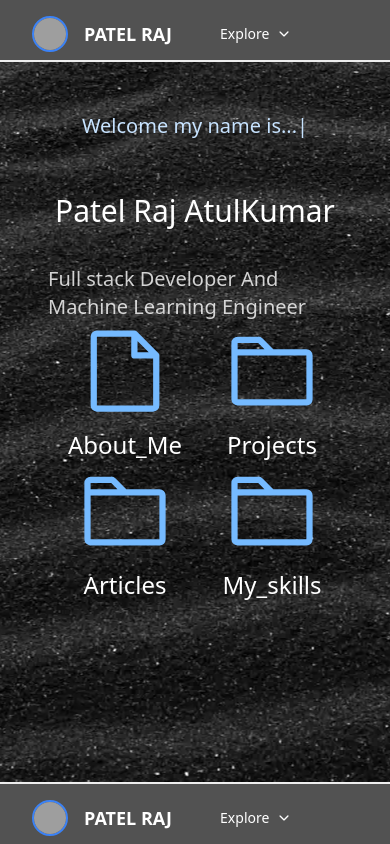
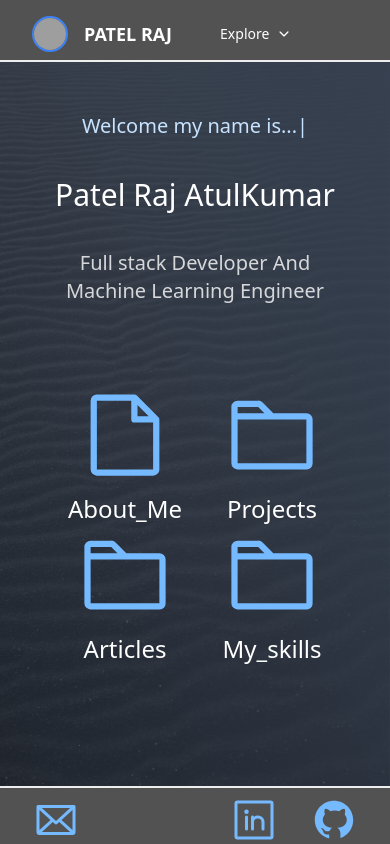
Before and after one commit to rajpatel923/Portfolio_final, a React (Vite) app in the folder Client/: page / in a window 390 px wide. Built offline with nearby package versions, Linux system fonts and the light colour scheme; grey boxes are pictures that could not be loaded.

Commit message:
footer done

```diff
--- a/Client/src/App.tsx
+++ b/Client/src/App.tsx
@@ -1,5 +1,6 @@
 
 import './App.css'
+import Footer from './components/footer'
 import HeroSection from './components/heroSection'
 import NavBar from './components/navBar'
 
@@ -8,18 +9,18 @@ function App() {
 
   return (
     <>
-    <div className='lg:flex items-center justify-center h-screen overflow-y-hidde z-20  '>
+      <div className='lg:flex items-center justify-center h-screen z-20  '>
         <div className='flex flex-col min-h-screen lg:min-h-0 w-full lg:mx-40 h-full lg:max-h-[768px] lg:border-[14px] border-black border-solid shadow-sm rounded-xl text-white'>
           <header className=' fixed w-full lg:static'>
             <NavBar/>
             <div className=' border w-full border-t-[0.01px] border-[#eeeeee]'></div>
           </header>
-        <main className=' flex-grow px-12 py-24 items-center max-h-svh '>
+          <main className=' flex-grow px-12 py-24 items-center '>
             <HeroSection/>
           </main>
           <footer className=' fixed bottom-0 w-full lg:static'>
             <div className=' border w-full border-t-[0.01px] border-[#eeeeee]'></div>
-          <NavBar/>
+            <Footer/>
           </footer>
         {/* //Add componets here!! */}
         </div>
--- /dev/null
+++ b/Client/src/components/footer.tsx
@@ -0,0 +1,37 @@
+import React from 'react'
+import mailSvg from "../assets/mail.svg"
+import linkedInSvg from "../assets/linkedIn.svg"
+import githubSvg from "../assets/Github.svg"
+
+
+function Footer() {
+  return (
+    <>
+        <div className=' bg-neutral-600 px-4 lg:px-8 z-[100] flex justify-between items-center pt-2 lg:h-[80px] overflow-hidden'>
+
+            <div> {/*For mail */}
+                <div>
+                    <img src={mailSvg} alt='mailSvg' className=' w-12 h-12 mx-4'/>
+                </div>
+            </div>
+
+            <div className=' hidden lg:block'> {/*For copy right text */}
+                    <p>© Copyright 2024 - Patel Raj Atulkumar.</p>
+            </div>
+
+            <div className=' flex mx-4 gap-8'>{/*Git hub linked and Instagram */}
+                <div>
+                    <img src={linkedInSvg} alt='linkedInSvg' className=' w-12 h-12'/>
+                </div>
+
+                <div>
+                    <img src={githubSvg} alt='githubSvfg' className=' w-12 h-12'/>
+                </div>
+
+            </div>
+        </div>
+    </>
+  )
+}
+
+export default Footer
--- a/Client/src/components/heroSection.tsx
+++ b/Client/src/components/heroSection.tsx
@@ -6,15 +6,15 @@ function HeroSection() {
   return (
     <>
         <div className=' h-full w-full lg:max-h-[362px]'>
-            <div className='flex flex-col flex-shrink py-4 items-center lg:flex-row justify-between place-items-start  h-full '> {/* This will have flex-2 that will have text on left and options on the right */}
+            <div className='flex flex-col py-4 items-center lg:flex-row justify-between place-items-start  h-full '> {/* This will have flex-2 that will have text on left and options on the right */}
 
-                <div className='basis-1/3 flex flex-col items-center lg:items-start h-full lg:text-start lg:basis-2/3'> {/* Col on the left */}
+                <div className='basis-1/3 flex flex-col items-center text-center lg:items-start h-full lg:text-start lg:basis-2/3'> {/* Col on the left */}
 
                     <div>
                         <p className='text-xl lg:text-4xl text-[#c7e3ff]'>Welcome my name is...|</p>
                     </div>
 
-                    <div className=' mt-12'>
+                    <div className=' mt-8 lg:mt-12'>
                         <h1 className='text-[30px] lg:text-[54px] text-white'>Patel Raj AtulKumar</h1>
                     </div>
 
@@ -26,7 +26,7 @@ function HeroSection() {
 
                 </div>
 
-                <div className='basis-2/3 flex gap-10 h-full  lg:basis-1/3'> {/* Col on the right */}
+                <div className=' mt-20 lg:mt-0 basis-2/3 flex gap-10 h-full  lg:basis-1/3'> {/* Col on the right */}
                         <div className=' basis-1/2 flex-col gap-10 justify-between items-center'> {/* row on the top */}
 
                             <div className='basis-1/2 w-full'> {/* About me */}
--- a/Client/src/main.tsx
+++ b/Client/src/main.tsx
@@ -5,8 +5,11 @@ import './index.css'
 
 ReactDOM.createRoot(document.getElementById('root')!).render(
   <React.StrictMode>
-    <div className=' bg-heroBg bg-opacity-10 bg-transparent bg-center  h-screen  -z-20 '>
-      <App />
+    <div className=' bg-heroBg bg-opacity-10 bg-transparent bg-center overflow-y-scroll bg-cover bg-fixed  -z-20  '>
+      <div className=' z-[50] bg-gradient-to-tr overflow-y-scroll from-gray-700/50 to-gray-700  ' >
+        <App />
+      </div>
+
     </div>
   </React.StrictMode>,
 )
```
Lines whose indentation alone changed are shown as unchanged.
